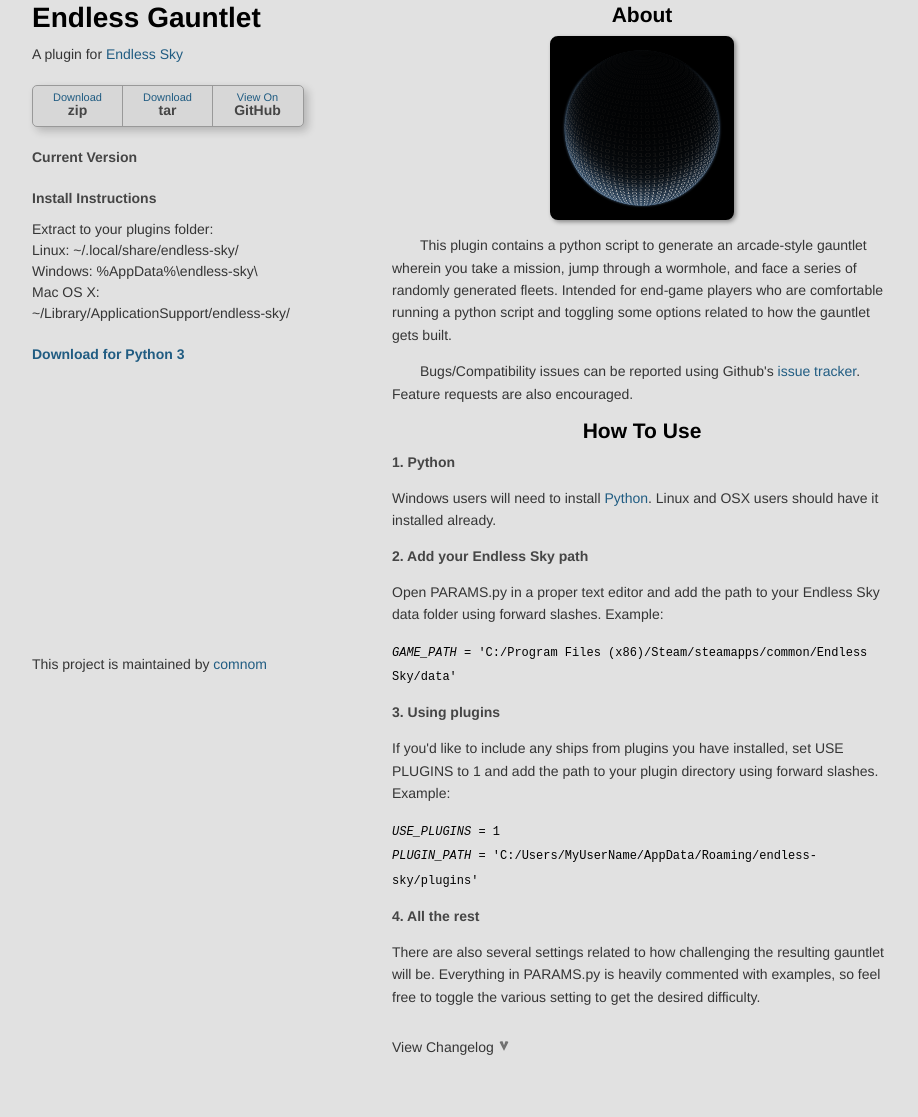
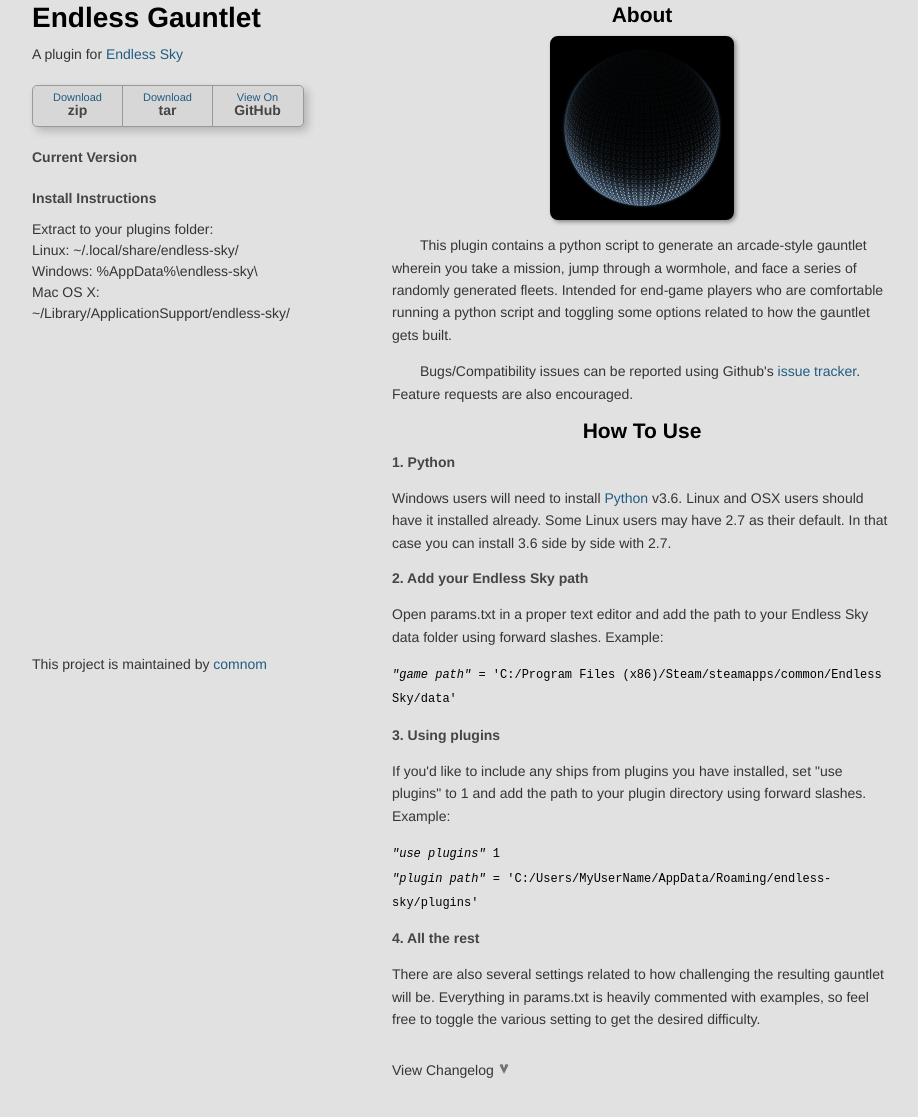
Before and after one commit to comnom/Endless-Gauntlet, a plain HTML site: page index.html in a window 1280 px wide. Shown: the part 55-1172 px from the top of the page, without its empty margins (178-1096 px from the left). Drawn offline with Linux system fonts and the light colour scheme; no server answers.

Commit message:
update instructions

```diff
--- a/index.html
+++ b/index.html
@@ -28,7 +28,6 @@
 				<p id="current-version"></p>
 				<h4>Install Instructions</h4>
 				<p>Extract to your plugins folder:<br>Linux: ~/.local/share/endless-sky/<br>Windows: %AppData%\endless-sky\<br>Mac OS X: ~/Library/ApplicationSupport/endless-sky/</p>
-				<h4><a id="endless-gauntlet-py3" href="https://github.com/comnom/Endless-Gauntlet/releases/latest">Download for Python 3</a></h4>
 			</header>
 			<section>
 				<h2>About</h2>
@@ -38,15 +37,15 @@
 				<div class="content">
 					<h2>How To Use</h2>
 					<h4>1. Python</h4>
-					<p>Windows users will need to install <a href="https://www.python.org/downloads/">Python</a>. Linux and OSX users should have it installed already.</p>
+					<p>Windows users will need to install <a href="https://www.python.org/downloads/">Python</a> v3.6. Linux and OSX users should have it installed already. Some Linux users may have 2.7 as their default. In that case you can install 3.6 side by side with 2.7.</p>
 					<h4>2. Add your Endless Sky path</h4>
-					<p>Open PARAMS.py in a proper text editor and add the path to your Endless Sky data folder using forward slashes. Example:</p>
-					<p><code><var>GAME_PATH</var> = 'C:/Program Files (x86)/Steam/steamapps/common/Endless Sky/data'</code><p>
+					<p>Open params.txt in a proper text editor and add the path to your Endless Sky data folder using forward slashes. Example:</p>
+					<p><code><var>"game path"</var> = 'C:/Program Files (x86)/Steam/steamapps/common/Endless Sky/data'</code><p>
 					<h4>3. Using plugins</h4>
-					<p>If you'd like to include any ships from plugins you have installed, set USE PLUGINS to 1 and add the path to your plugin directory using forward slashes. Example:</p>
-					<p><code><var>USE_PLUGINS</var> = 1</code><br><code><var>PLUGIN_PATH</var> = 'C:/Users/MyUserName/AppData/Roaming/endless-sky/plugins'</code></p>
+					<p>If you'd like to include any ships from plugins you have installed, set "use plugins" to 1 and add the path to your plugin directory using forward slashes. Example:</p>
+					<p><code><var>"use plugins"</var> 1</code><br><code><var>"plugin path"</var> = 'C:/Users/MyUserName/AppData/Roaming/endless-sky/plugins'</code></p>
 					<h4>4. All the rest</h4>
-					<p>There are also several settings related to how challenging the resulting gauntlet will be. Everything in PARAMS.py is heavily commented with examples, so feel free to toggle the various setting to get the desired difficulty.</p>
+					<p>There are also several settings related to how challenging the resulting gauntlet will be. Everything in params.txt is heavily commented with examples, so feel free to toggle the various setting to get the desired difficulty.</p>
 					<div class="changelog-back" onclick="toggleChangelog()">
 						<p>View Changelog</p>
 						<img id="changelog-arrow" src="images/arrow.svg"/>
--- a/javascripts/main.js
+++ b/javascripts/main.js
@@ -8,12 +8,11 @@
 	xhttp.onreadystatechange = function() {
 		if (this.readyState == 4 && this.status == 200) {
 			var data = JSON.parse(this.responseText);
-			document.getElementById("endless-gauntlet-zip").href = data.assets[1].browser_download_url;
+			document.getElementById("endless-gauntlet-zip").href = data.assets[0].browser_download_url;
 			document.getElementById("endless-gauntlet-tar").href =
 			"https://github.com/comnom/Endless-Gauntlet/archive/" + data.tag_name + ".tar.gz";
 			document.getElementById("current-version").innerHTML =
 			data.tag_name + " Released: " + data.published_at.split("T")[0];
-			document.getElementById("endless-gauntlet-py3").href = data.assets[0].browser_download_url;
 			document.getElementById("changelog").innerHTML = data.body;
 		}
 	};
```
